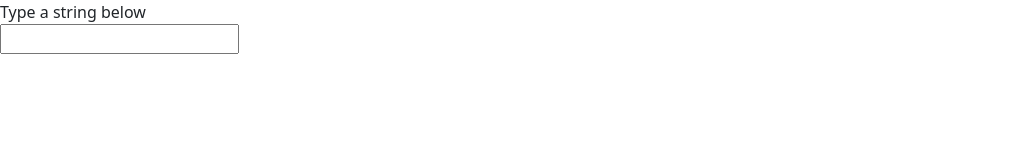
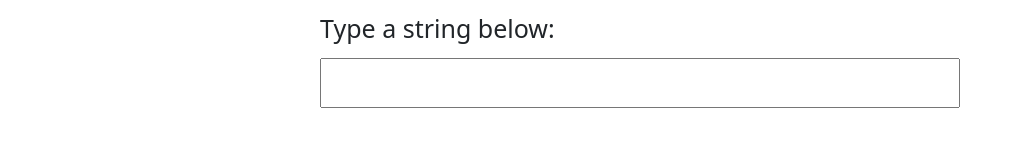
Before and after one commit to gustavlau/String-Character-Checker, a plain HTML site: page index.html in a window 1280 px wide. Shown: the whole page, without its empty margins (0-1023 px from the left). Drawn offline with nearby package versions, Linux system fonts and the light colour scheme.

Commit message:
Added some styling and typo fixes

```diff
--- a/index.html
+++ b/index.html
@@ -10,7 +10,7 @@
     <link href="main.css" rel="stylesheet">
 </head>
 <body>
-    <div>Type a string below</div>
+    <div id="instruction">Type a string below:</div>
     <input id="text-box" type="text">
     <div class="show-results"></div>
     <container class="result-breakdown">
--- a/main.css
+++ b/main.css
@@ -1,3 +1,12 @@
+body {
+    width: 50%;
+    display: flex;
+    justify-content: center;
+    flex-direction: column;
+    margin-right: auto;
+    margin-left: auto;
+
+}
 .result-breakdown {
     display: flex;
     flex-direction: column;
@@ -18,8 +27,17 @@
     display:flex;
     justify-content: center;
     font-family: 'Roboto Mono', monospace;
-    /* flex-grow:1;
-    flex-basis:0; */
     transition:all;
     transition-duration: 0.5ms;
 }
+
+#instruction{
+    font-size: 25px;
+    margin: 10px 0;
+}
+
+#text-box {
+    height: 50px;
+    font-family: Arial, Helvetica, sans-serif;
+    font-size:35px;
+}
--- a/script.js
+++ b/script.js
@@ -15,7 +15,7 @@ const columnResults = checkIfCapital();
 
 //function that runs all the checks and creates elements to appear on screen
 function displayResults(){
-        for (i=0; i < textBox.value.length; i++){
+    for (i=0; i < textBox.value.length; i++){
         let regexCheck = regex.test(textBox.value[i]);
         let cloneDiv =document.createElement("div");
         resultBreakdown.appendChild(cloneDiv);
@@ -26,16 +26,17 @@ function displayResults(){
         cloneDiv.appendChild(createDiv2);
         createDiv.classList.add("breakdown-section");
         createDiv.innerHTML = textBox.value[i];
+
         if (textBox.value.charAt([i]).toUpperCase()===textBox.value.charAt([i]) && textBox.value[i].indexOf(' ') != 0 && isNaN(textBox.value[i]) && !regexCheck){
-            createDiv2.innerHTML="<--- I'm a capital letter!";
-        }else if (textBox.value.charAt([i]).toUpperCase()!=textBox.value.charAt([i]) && textBox.value[i].indexOf(' ') != 0 && isNaN(textBox.value[i]) && !regexCheck){
-            createDiv2.innerHTML="<--- I'm not a capital letter :(";
+            createDiv2.innerHTML = "<--- I'm a capital letter!";
+        } else if (textBox.value.charAt([i]).toUpperCase()!=textBox.value.charAt([i]) && textBox.value[i].indexOf(' ') != 0 && isNaN(textBox.value[i]) && !regexCheck){
+            createDiv2.innerHTML = "<--- I'm not a capital letter :(";
         } else if (textBox.value[i].indexOf(' ') >= 0){
-            createDiv2.innerHTML= "<--- I'm a blank space :o";
+            createDiv2.innerHTML = "<--- I'm a blank space :o";
         } else if(textBox.value[i] != NaN && !regexCheck){
-            createDiv2.innerHTML= "<--- I'm a number";
+            createDiv2.innerHTML = "<--- I'm a number";
         } else if(regexCheck){
-            createDiv2.innerHTML= "<--- I am a special character";
+            createDiv2.innerHTML = "<--- I'm a special character";
         }
     }
 }
```
